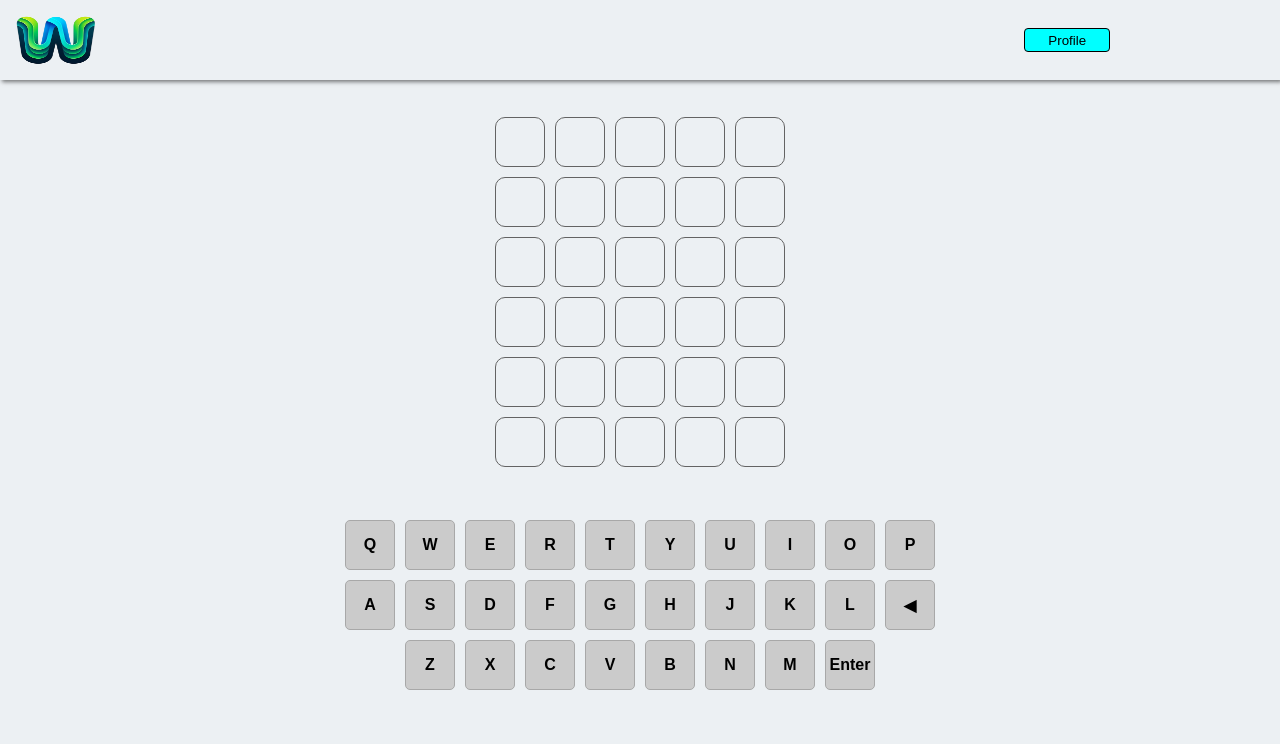
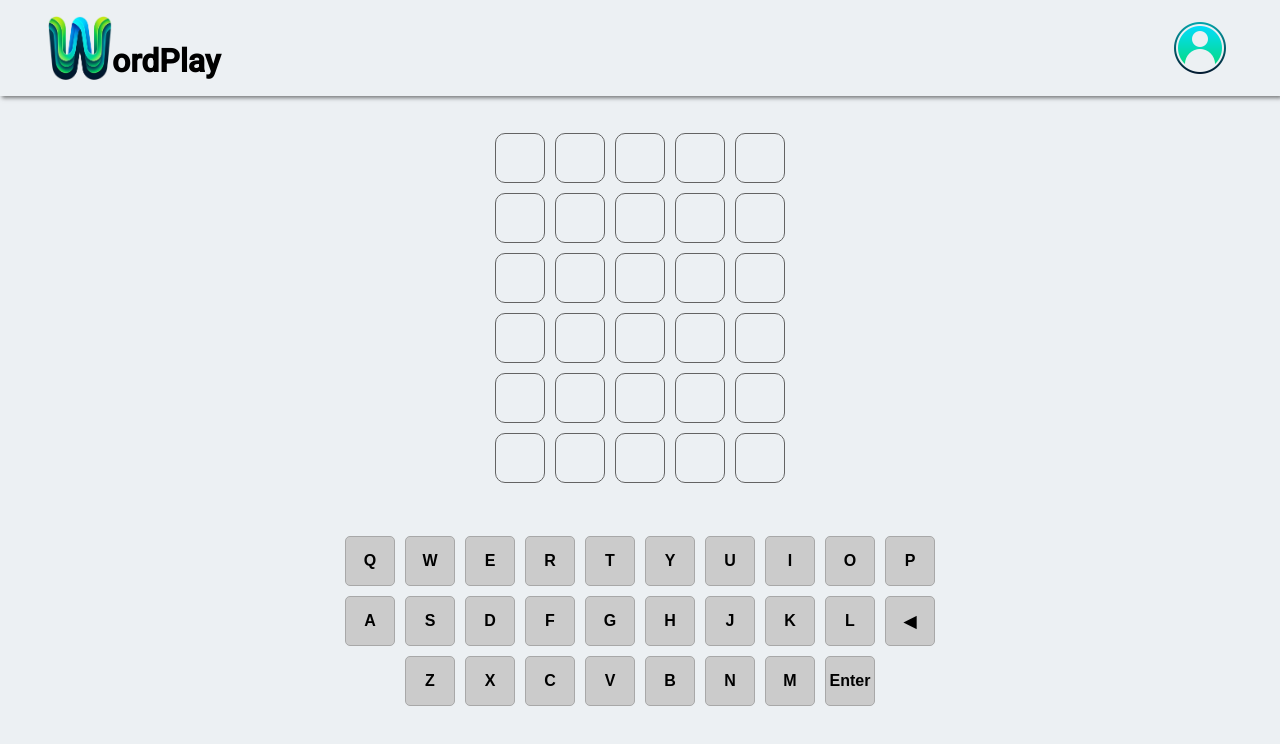
Before and after one commit to cga353/WordPlay, an Angular app in the folder WordPlay/: page /home in a window 1280 px wide. Shown: the top 744 px of the page. Built offline with nearby package versions, Linux system fonts and the light colour scheme; no server answers.

Commit message:
Mejora interfaz nav-bar

```diff
--- a/WordPlay/src/app/nav-bar/nav-bar.component.css
+++ b/WordPlay/src/app/nav-bar/nav-bar.component.css
@@ -3,48 +3,32 @@
     flex-direction: row;
     justify-content: space-between;
     align-items: center;
-    height: 10vh;
+    height: 12vh;
     box-shadow: 2px 2px 4px rgba(0, 0, 0, 0.5);
 }
 
-.nav-bar img{
-    width: 5rem;
-    height: 3rem;
-    margin: 1rem 5rem 1rem 1rem;
+.logo{
+    display: flex;
+    flex-direction: row;
+    align-items: end;
+    width: 4rem;
+    height: 4rem;
+    margin: 1rem 1rem 1rem 3rem;
 }
 
-.buttons{
-    display: flex;
-    flex-direction: row;
-    justify-content: space-between;
-    margin-right: 5%;
-    width: 15%;
-    height: 30%;
-    /* padding: 1% 4%; */
-    /* border: 1px solid black; */
+.logo img{
+    width: 100%;
+    height: 100%;
 }
 
-.log-in-buttom{
-    background-color: aqua;
-    border: 1px solid black;
-    border-radius: 0.25rem;
-    width: 45%;
-    padding: 3;
-    margin-right: 5%;
+.foto{
+    width: 4rem;
+    height: 4rem;
+    border-radius: 50%;
+    margin: 1rem 3rem 1rem 1rem;
 }
 
-.log-in-buttom:hover{
-    background-color: lightblue;
+.foto img{
+    width: 100%;
+    height: 100%;
 }
-
-.sign-in-buttom{
-    background-color: aqua;
-    border: 1px solid black;
-    border-radius: 5px;
-    width: 45%;
-    padding: 3%;
-}
-
-.sign-in-buttom:hover{
-    background-color: lightblue;
-}
--- a/WordPlay/src/app/nav-bar/nav-bar.component.html
+++ b/WordPlay/src/app/nav-bar/nav-bar.component.html
@@ -1,6 +1,10 @@
 <div class="nav-bar">
-    <img src="../../assets/logo1.png" routerLink="/home" alt="Descripción de la imagen">
-    <div class="buttons">
-        <button class="log-in-buttom" routerLink="/profile">Profile</button>
+    <div class="logo">
+        <img src="../../assets/logo1.png" routerLink="/home" alt="Descripción de la imagen">
+        <h1>ordPlay</h1>
     </div>
+    <div class="foto">
+        <img src="../../assets/default-img.png" routerLink="/profile" alt="Profile">
+    </div>
+    <!-- TODO cambiar la imagen por la del usuario -->
 </div>
```
Also changed, not shown: WordPlay/src/assets/default-img.png (added).
